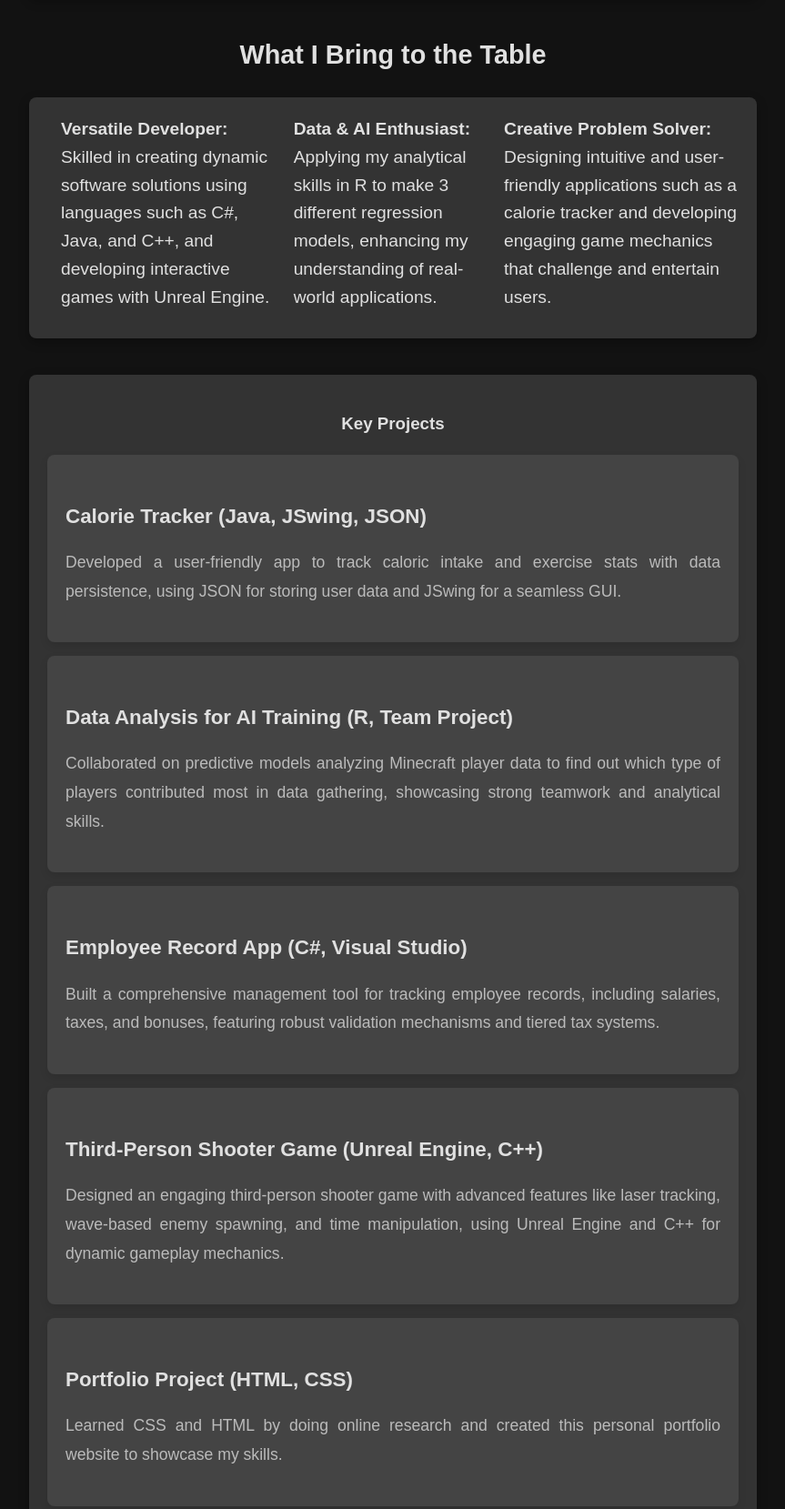
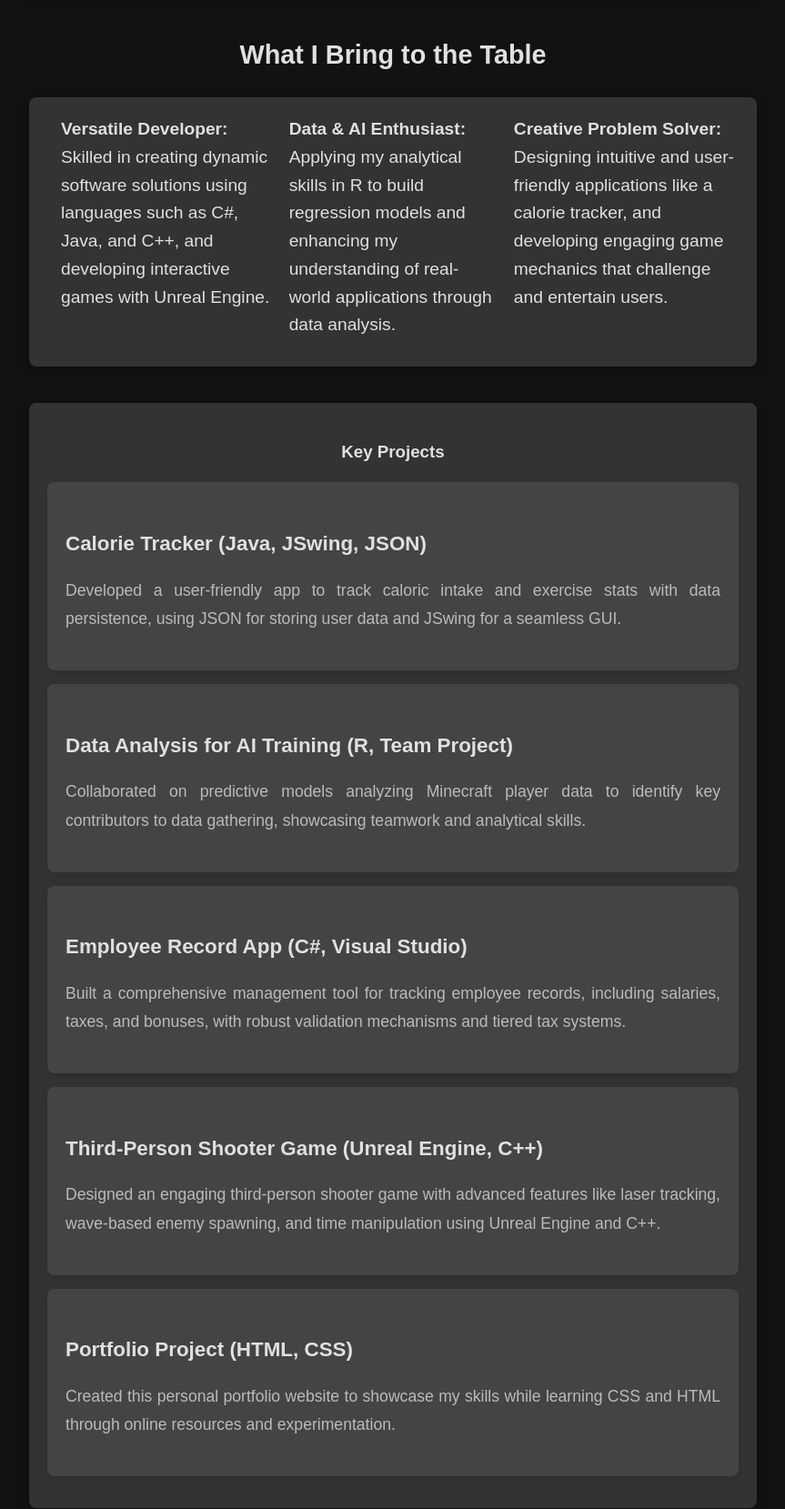
Before and after one commit to harpreeto6/Protfolio, a plain HTML site: page about.html in a window 1280 px wide. Shown: the part 547-2206 px from the top of the page at 91% size, without its empty margins (208-1071 px from the left). Drawn offline with Linux system fonts and the light colour scheme.

Commit message:
little text changes

```diff
--- a/about.html
+++ b/about.html
@@ -22,7 +22,7 @@
         <div class="about-section">
             <h2>Harpreet Singh</h2>
             <p>
-                I’m a passionate software developer pursuing a BSc in Mathematics at the University of British Columbia. With expertise in languages like Java, Python, and C++, I thrive on solving complex problems and building innovative software.
+                I’m a passionate software developer pursuing a BSc in Mathematics at the University of British Columbia. With expertise in languages like Java, Python, and C++, I thrive on solving complex problems and building effective software solutions.
             </p>
             <p>
                 My experience spans diverse roles, from being a retail supervisor to a quadball team member. I love tackling LeetCode challenges, exploring new tech, and learning fresh concepts in math and science.
@@ -32,8 +32,8 @@
         <div class="about-section">
             <ul>
                 <li><strong>Versatile Developer:</strong>  Skilled in creating dynamic software solutions using languages such as C#, Java, and C++, and developing interactive games with Unreal Engine.</li>
-                <li><strong>Data & AI Enthusiast:</strong> Applying my analytical skills in R to make 3 different regression models, enhancing my understanding of real-world applications.</li>
-                <li><strong>Creative Problem Solver:</strong> Designing intuitive and user-friendly applications such as a calorie tracker and developing engaging game mechanics that challenge and entertain users.</li>
+                <li><strong>Data & AI Enthusiast:</strong> Applying my analytical skills in R to build regression models and enhancing my understanding of real-world applications through data analysis.</li>
+                <li><strong>Creative Problem Solver:</strong> Designing intuitive and user-friendly applications like a calorie tracker, and developing engaging game mechanics that challenge and entertain users.</li>
             </ul>
         </div>
         <div class="projects-section">
@@ -44,19 +44,19 @@
             </div>
             <div class="project-item">
                 <h4>Data Analysis for AI Training (R, Team Project)</h4>
-                <p>Collaborated on predictive models analyzing Minecraft player data to find out which type of players contributed most in data gathering, showcasing strong teamwork and analytical skills.</p>
+                <p>Collaborated on predictive models analyzing Minecraft player data to identify key contributors to data gathering, showcasing teamwork and analytical skills.</p>
             </div>
             <div class="project-item">
                 <h4>Employee Record App (C#, Visual Studio)</h4>
-                <p>Built a comprehensive management tool for tracking employee records, including salaries, taxes, and bonuses, featuring robust validation mechanisms and tiered tax systems.</p>
+                <p>Built a comprehensive management tool for tracking employee records, including salaries, taxes, and bonuses, with robust validation mechanisms and tiered tax systems.</p>
             </div>
             <div class="project-item">
                 <h4>Third-Person Shooter Game (Unreal Engine, C++)</h4>
-                <p>Designed an engaging third-person shooter game with advanced features like laser tracking, wave-based enemy spawning, and time manipulation, using Unreal Engine and C++ for dynamic gameplay mechanics.</p>
+                <p>Designed an engaging third-person shooter game with advanced features like laser tracking, wave-based enemy spawning, and time manipulation using Unreal Engine and C++.</p>
             </div>
             <div class="project-item">
                 <h4>Portfolio Project (HTML, CSS)</h4>
-                <p>Learned CSS and HTML by doing online research and created this personal portfolio website to showcase my skills.</p>
+                <p>Created this personal portfolio website to showcase my skills while learning CSS and HTML through online resources and experimentation.</p>
             </div>
         </div>
     </main>
--- a/style.css
+++ b/style.css
@@ -1,4 +1,3 @@
-/* General Styling */
 body {
     margin: 0;
     background-color: #121212; /* Very dark background for a modern, sleek look */
```
Also changed, not shown: contact.html (+3 -4 lines), index.html (+2 -2 lines).
